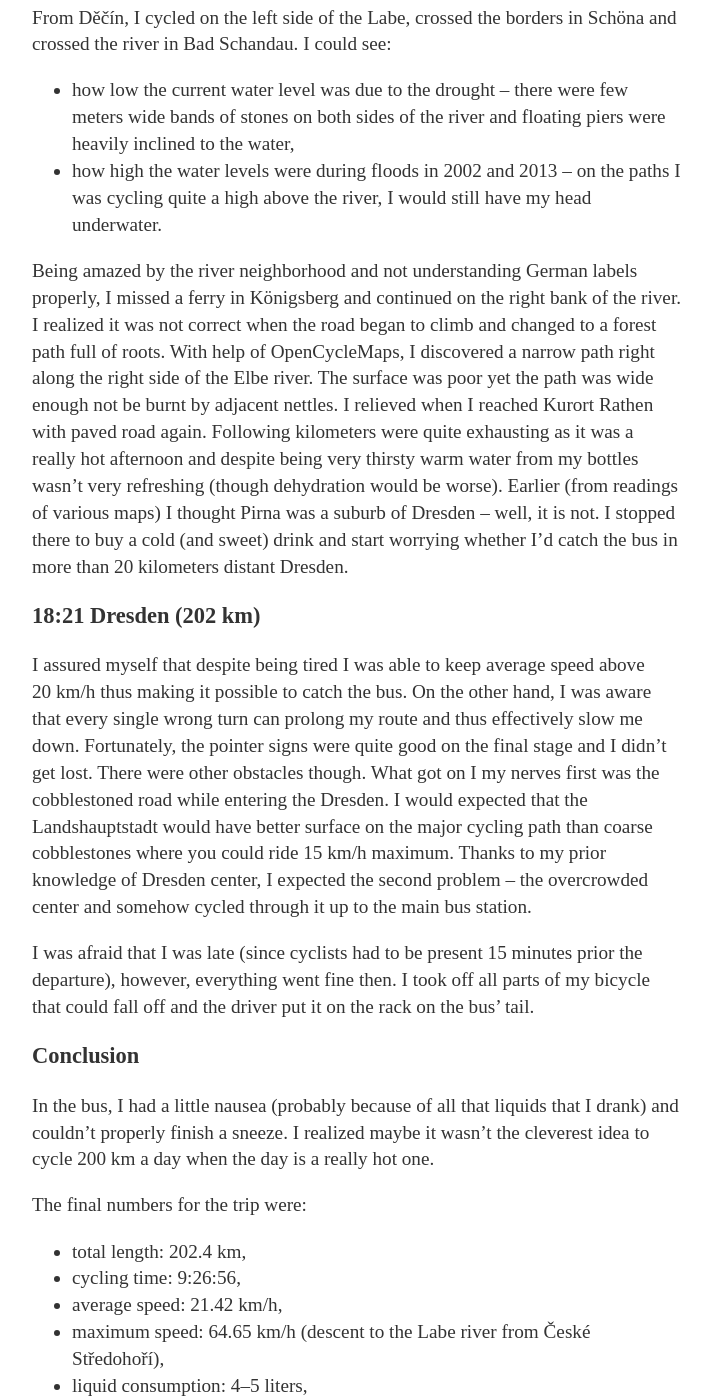
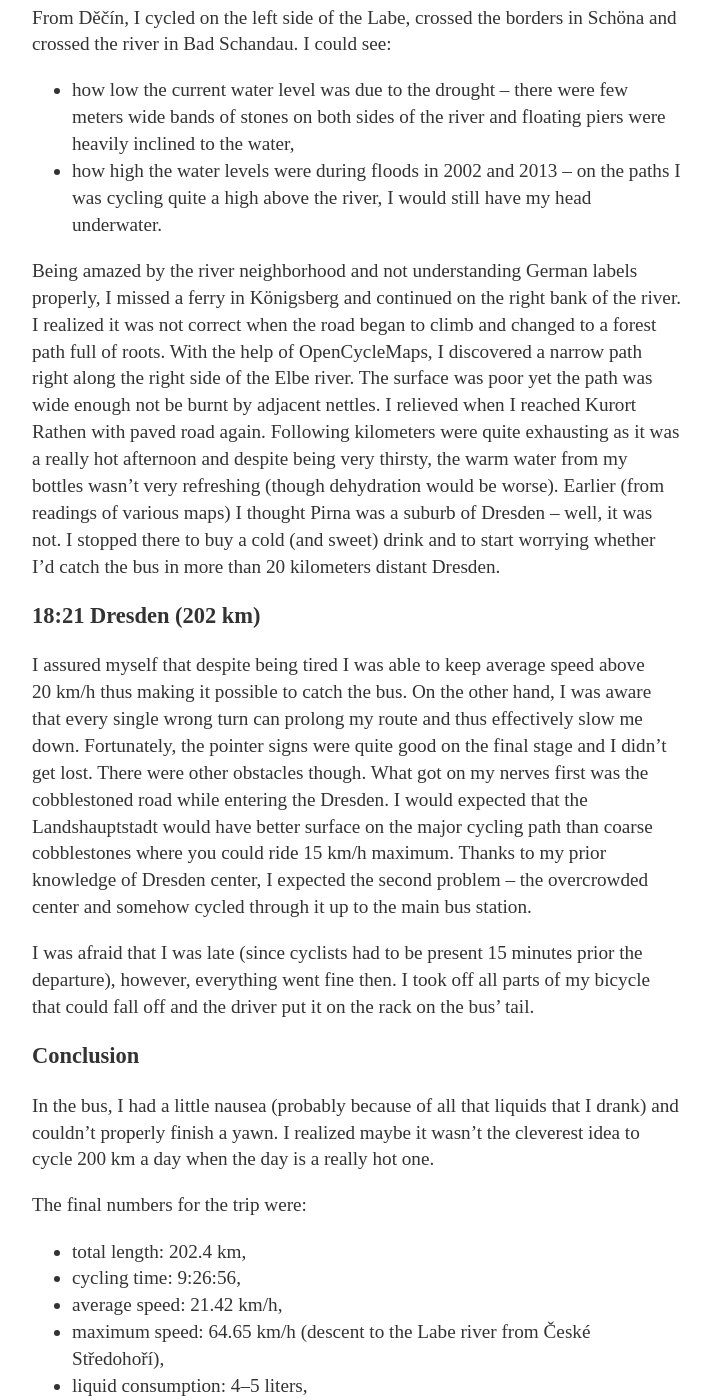
Before and after one commit to Werkov/Werkov.github.io, a Jekyll site: the page built from _posts/2015-08-06-elberadweb.md, in a window 1280 px wide and 1400 px high, scrolled down 2296 px. Shown: the whole window, without its empty margins (283-994 px from the left). Built offline with Jekyll 4.4.1, drawn with Linux system fonts in a browser that asks for light colours; some of the changed text lies outside the part shown.

Commit message:
Elberadweg: review

```diff
--- a/_posts/2015-08-06-elberadweb.md
+++ b/_posts/2015-08-06-elberadweb.md
@@ -14,35 +14,35 @@ Though it was theoretically viable to undertake the whole track, I wanted to
 enjoy the ride, for instance have a sufficient stop for a sufficient
 [lunch][3].
 Thus I decided to take a [shortcut through the hilly region of *České
-Středohoří*][4], with it's measured 175 km it provided enough time reserve for
+Středohoří*][4], with its measured 175 km it provided enough time reserve for
 various stops.
 
 ## The journey
 
 I bought two bananas, some sweets, took ~2.75 liters of beverages and packed
-some clothes for consequent stay in Berlin and early in the morning I set out
-for the trip.
+some clothes for consequent stay in Berlin and I set out for the trip early in
+the morning.
 
 ### 8:59 Mělník (56 km)
 
 Due to organization issues I departed at 6:00 from Troja.
 There was already some light and the air was coldly refreshing.
 Interestingly, the light mist above the river was filled with plethora of
-fishermen continuing up to 10 km out of Prague.
-I climbed the Vltava valley in Klecánky and saw the sun directly sun first time
-that day.
+fishermen spreading almost 10 km out of Prague.
+I climbed the Vltava valley in Klecánky and saw the sun directly shining the
+first time that day.
 When I was passing through Kralupy nad Vltavou, I stopped at a gas station to
-inflate my tyres -- I did not regret, the road surface was much better during
-the rest of the path.
+inflate my tires -- I did not regret, the road surface was much better during
+the rest of the journey.
 Even though I had already been cycling for more than an hour, people were only
 travelling to work and shops were still closed.
-With accordance to my schedule, I came to Mělník moments before 9:00 and had a
+In accordance with my schedule, I came to Mělník moments before 9:00 and had a
 short stop on the Labe bank with the view of the Mělník castle and a vineyard
 hillside.
 
 ### 11:07 Liběšice (93 km)
 
-The scenery of the Labe river behind Mělník reminded me a maritime coasts of
+The scenery of the Labe river behind Mělník reminded me maritime coasts of
 Mediterranean countries -- flat land, ports and cargo boats as well as personal
 boats.
 On the route, I passed by quite an impressive buildings and chimneys of the
@@ -116,18 +116,18 @@ properly, I missed a ferry in Königsberg and continued on the right bank of the
 river.
 I realized it was not correct when the road began to climb and changed to a
 forest path full of roots.
-With help of OpenCycleMaps, I discovered a narrow path right along the right
+With the help of OpenCycleMaps, I discovered a narrow path right along the right
 side of the Elbe river.
 The surface was poor yet the path was wide enough not be burnt by adjacent
 nettles.
 I relieved when I reached Kurort Rathen with paved road again.
 Following kilometers were quite exhausting as it was a really hot afternoon and
-despite being very thirsty warm water from my bottles wasn't very refreshing
-(though dehydration would be worse).
+despite being very thirsty, the warm water from my bottles wasn't very
+refreshing (though dehydration would be worse).
 Earlier (from readings of various maps) I thought Pirna was a suburb of Dresden
--- well, it is not.
-I stopped there to buy a cold (and sweet) drink and start worrying whether I'd
-catch the bus in more than 20 kilometers distant Dresden.
+-- well, it was not.
+I stopped there to buy a cold (and sweet) drink and to start worrying whether
+I'd catch the bus in more than 20 kilometers distant Dresden.
 
 ### 18:21 Dresden (202 km)
 
@@ -138,7 +138,7 @@ route and thus effectively slow me down.
 Fortunately, the pointer signs were quite good on the final stage and I didn't
 get lost.
 There were other obstacles though.
-What got on I my nerves first was the cobblestoned road while entering the
+What got on my nerves first was the cobblestoned road while entering the
 Dresden.
 I would expected that the Landshauptstadt would have better surface on the
 major cycling path than coarse cobblestones where you could ride 15 km/h
@@ -155,7 +155,7 @@ the rack on the bus' tail.
 ### Conclusion
 
 In the bus, I had a little nausea (probably because of all that liquids that I
-drank) and couldn't properly finish a sneeze.
+drank) and couldn't properly finish a yawn.
 I realized maybe it wasn't the cleverest idea to cycle 200 km a day when the
 day is a really hot one.
 
```
Also changed, not shown: other parts of _posts/2015-08-06-elberadweb.md (+1 -1 lines).
